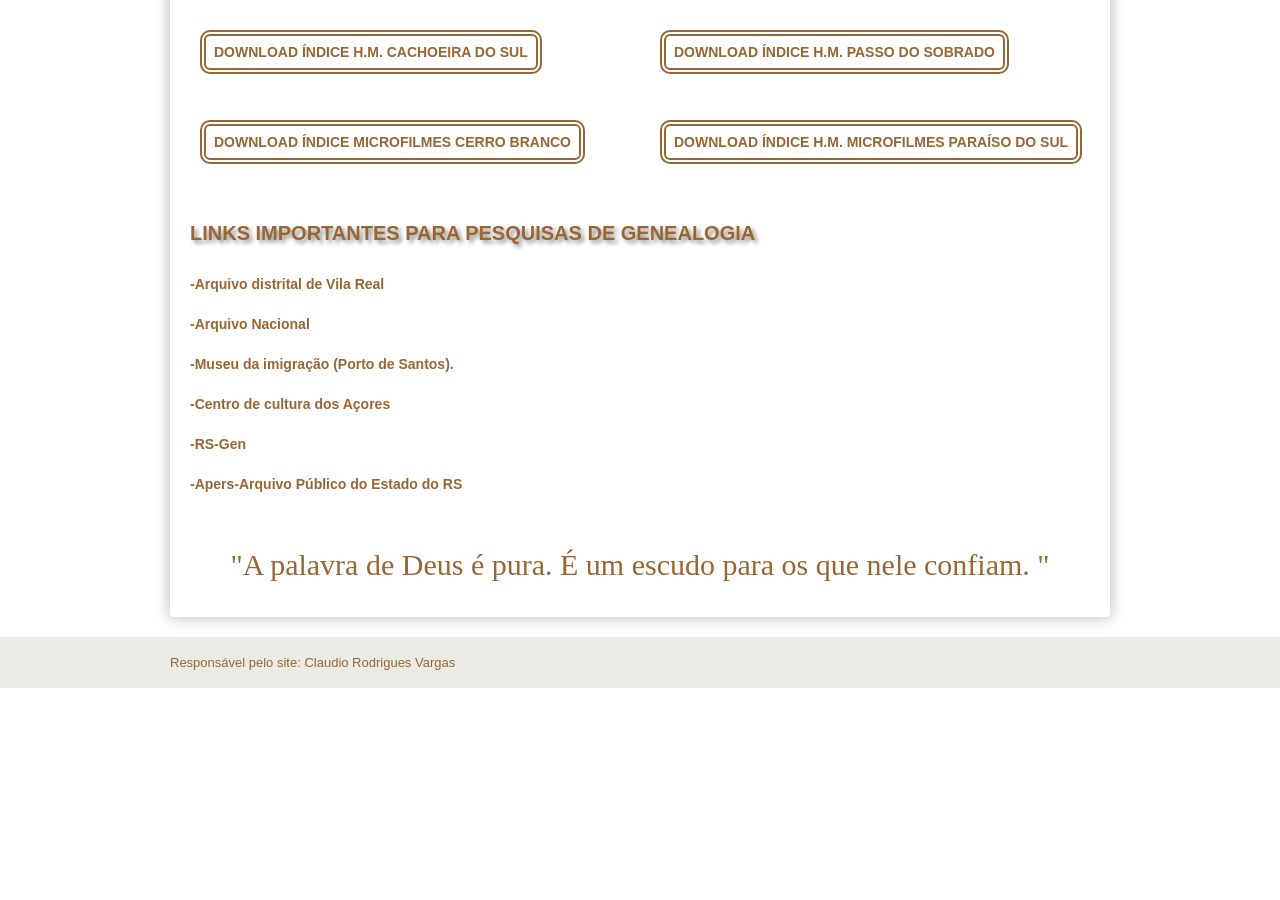
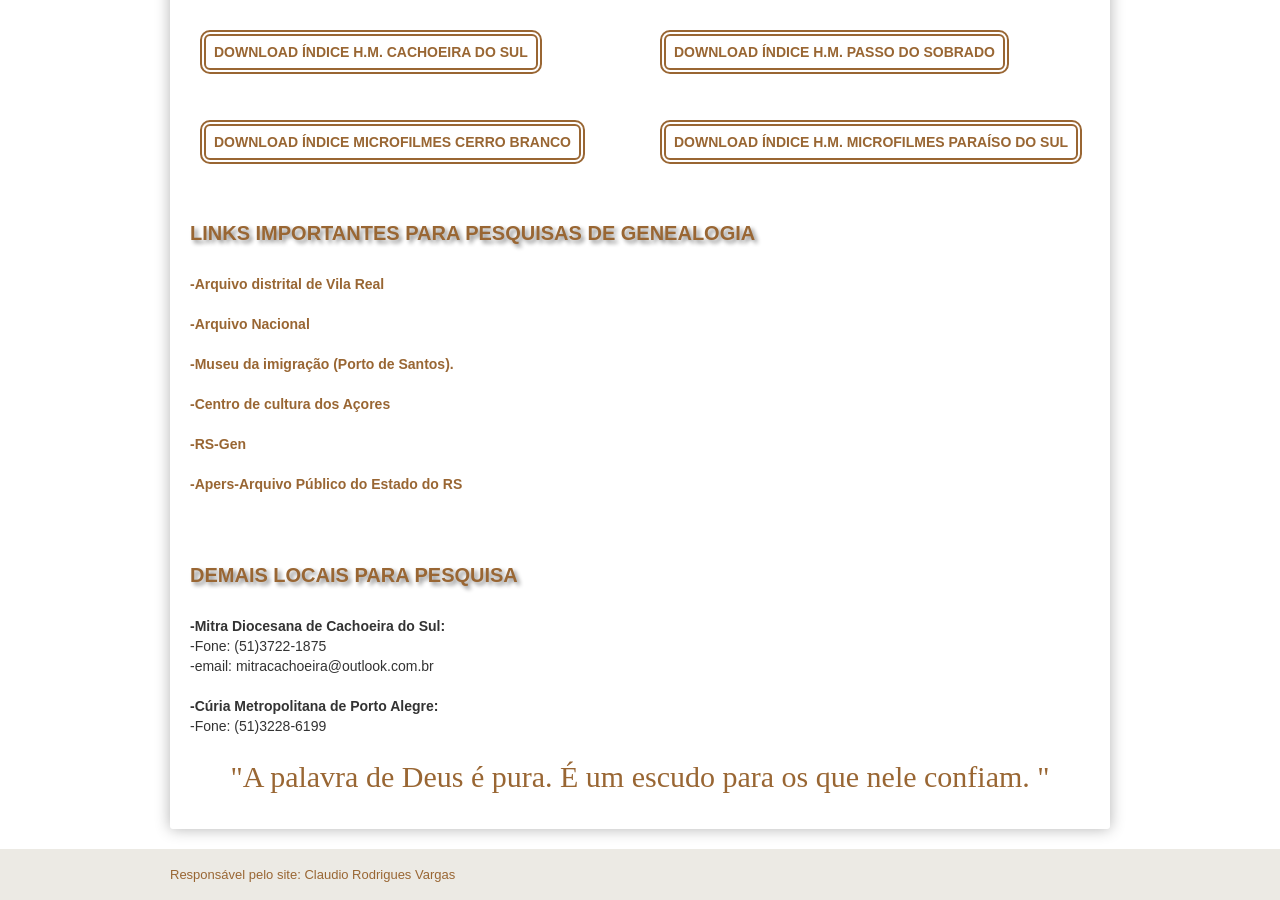
Before and after one commit to claudiovargas1955/claudiovargas1955.github.io, a Jekyll site: the page built from _pages/downloads.html, in a window 1280 px wide and 900 px high, scrolled down 802 px. Built offline with Jekyll 4.4.1, drawn with Linux system fonts in a browser that asks for light colours; some web fonts are replaced; before the commit the page ends 1490 px from its top, so only the background shows below that.

Commit message:
Update downloads.html

```diff
--- a/_pages/downloads.html
+++ b/_pages/downloads.html
@@ -169,6 +169,15 @@ mensagem na página contato desse site, ou pelo email (claudio_.vargas@hotmail.c
 <a href="https://genealogia.fandom.com/pt/wiki/Rs-gen" target="_blank"><b>-RS-Gen</b></a><br><br>
 <a href="http://www.apers.rs.gov.br/portal/index.php" target="_blank"><b>-Apers-Arquivo Público do Estado do RS</b></a></p><br><br>
 
+<h3>DEMAIS LOCAIS PARA PESQUISA</h3><br>
+<b>-Mitra Diocesana de Cachoeira do Sul: </b><br>
+-Fone: (51)3722-1875 <br>
+-email: mitracachoeira@outlook.com.br <br><br>
+
+<b>-Cúria Metropolitana de Porto Alegre: </b><br>
+-Fone: (51)3228-6199 <br><br>
+
+
 <p style="text-align:center;  color:#996633; font-size:30px; font-family: 'Rancho', cursive">"A palavra de Deus é pura. É um escudo para
 os que nele confiam. "
 </p>
```
